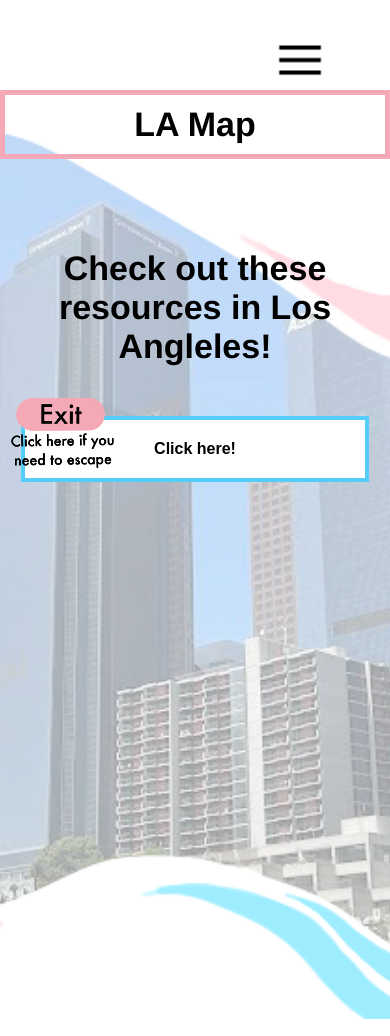
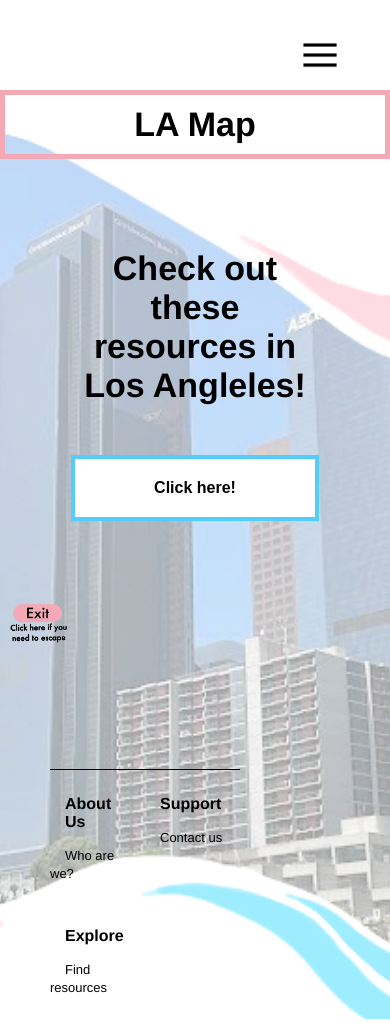
Before and after one commit to Fernando0422/dorothyscalculator, a plain HTML site: page LA MAP/LA_MAP.html in a window 390 px wide. Shown: the top 1036 px of the page. Drawn offline with Linux system fonts and the light colour scheme.

Commit message:
Add files via upload

```diff
--- a/LA MAP/LA_MAP.css
+++ b/LA MAP/LA_MAP.css
@@ -275,3 +275,71 @@ hr{
   top: -2px;
 
 }
+
+
+@media only screen and (max-width:564px){
+  /* menu button */
+  #menuBtn{
+    width: 40px;
+    right: 50px;
+  }
+  /* the little square */
+  .square{
+    height: 10px;
+    width: 10px;
+  }
+  /* footer */
+
+
+  .footer-left-col,.footer-right-col{
+    flex-basis: 100%;
+  }
+  .link-title {
+    flex-basis: 50%;
+    margin-bottom: 30px;
+  }
+  #footer {
+    position: relative;
+    top: -300px;
+    align-items: center;
+    flex-wrap: wrap;
+    left: -50px;
+  }
+
+  .footer-logo img{
+    width: 50px;
+    position: relative;
+    top: 100px;
+    left: -15px;
+
+  }
+    /* exit button */
+  .social-icons img{
+    width: 60px;
+    margin: 15px auto ;
+    position: relative;
+    top: 190px;
+  }
+  .header-text {
+    max-width: 250px;
+    margin-top: 140px;
+  }
+
+/* box */
+.box2 {
+  width: 200px;
+  margin: 50px auto;
+  border: 4px solid #54CDFC;
+  padding: 20px;
+  text-align: center;
+  font-weight: 900;
+  color: black;
+  font-family: arial;
+  position: relative;
+  top: 90px;
+  background: white;
+}
+
+
+
+}
--- a/LA MAP/LA_MAP.html
+++ b/LA MAP/LA_MAP.html
@@ -2,6 +2,7 @@
 <html lang="en">
   <head>
     <meta charset="UTF-8">
+    <meta name="viewport" content="width=device-width, initial-scale=1">
     <title>LA MAP</title>
           <link rel="stylesheet" href="LA_MAP.css">
   </head>
```
